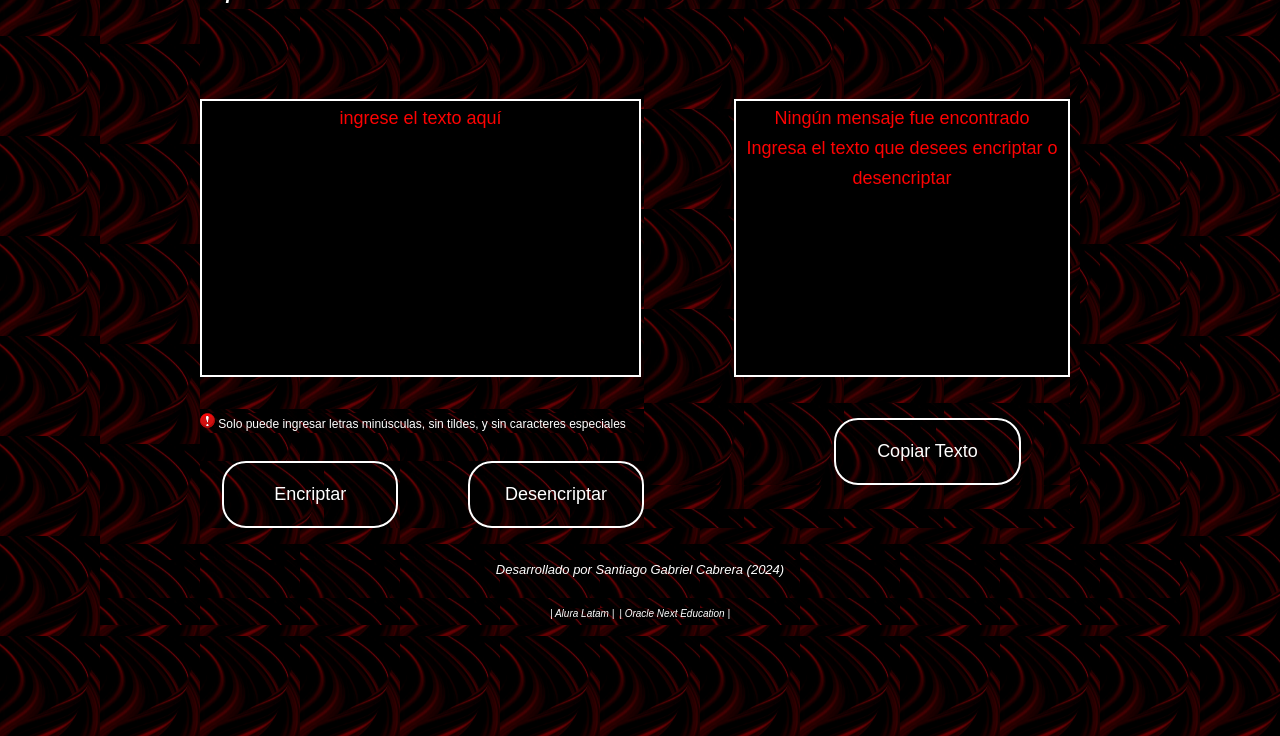
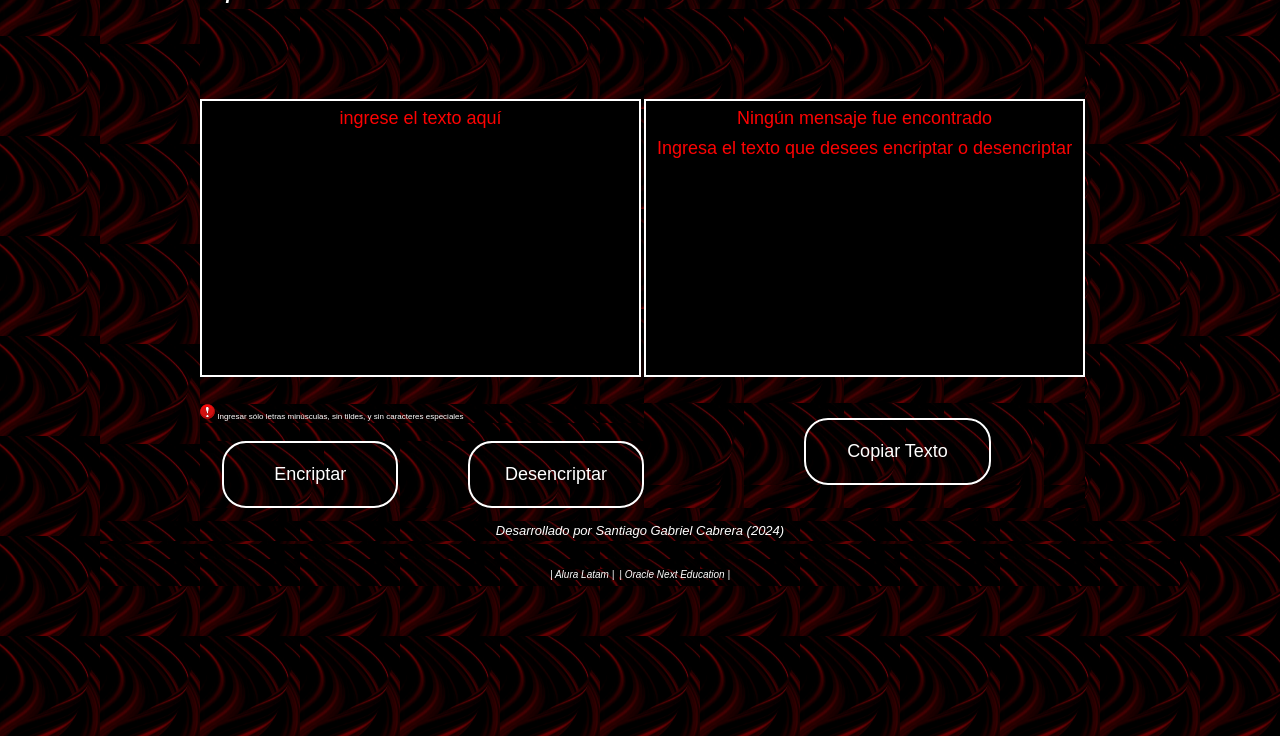
Before and after one commit to SntXHub/proyecto-encriptador-texto, a plain HTML site: page index.html in a window 1280 px wide. Shown: the part 64-800 px from the top of the page. Drawn offline with Linux system fonts and the light colour scheme; a web font is replaced by a local one.

Commit message:
Mejorar diseño y revisar código

```diff
--- a/index.html
+++ b/index.html
@@ -19,7 +19,7 @@
             <section>
                 <textarea class="texto" id="ingresoTexto" cols="40" rows="10" placeholder="Ingrese el texto aquí"></textarea>
                     <div class="Mostrar">
-                        <h6 class="informacion"><img src="assets/adv.png"></img> Solo puede ingresar letras minúsculas, sin tildes, y sin caracteres especiales</h6>
+                        <h6 class="informacion"><img src="assets/adv.png"></img> Ingresar sólo letras minúsculas, sin tildes, y sin caracteres especiales</h6>
                     </div>
                     <div class="botones">
                         <button class="boton__encriptar" type="button" onclick="botonEncriptar()">Encriptar</button>
@@ -27,7 +27,7 @@
                     </div>
             </section>
             <section>
-                <textarea readonly class="texto__no" id="textoEncriptado" cols="30" rows="10" placeholder="Ningún mensaje fue encontrado
+                <textarea readonly class="texto__no" id="textoEncriptado" cols="40" rows="10" placeholder="Ningún mensaje fue encontrado
 Ingresa el texto que desees encriptar o desencriptar"></textarea>
                     <div class="botones">
                         <button class="boton__copiar" type="button" onclick="botonCopiar()">Copiar Texto</button>
--- a/styles/styles.css
+++ b/styles/styles.css
@@ -58,7 +58,6 @@ main{
 .texto__no{
     background: #000000;
     color: #FFFFFF;
-    margin-left: 90px;
     margin-top: 90px;
     text-align: left;
     resize: none;
@@ -107,7 +106,7 @@ main{
     width: 187px;
     height: 67px;
     font-size: 18px;
-    margin-left: 190px;
+    margin-left: 160px;
     margin-top: 15px;
 }
 
@@ -128,12 +127,13 @@ main{
 
 .informacion{
     color:  #FFFFFF;
-    font-size: 12px;
+    font-size: 8px;
 }
 
 footer{
     font-style: italic;
     text-align: center;
+    display: contents;
     color: #FFFFFF;
     margin-top: 3%;
     height: 20%;
```
